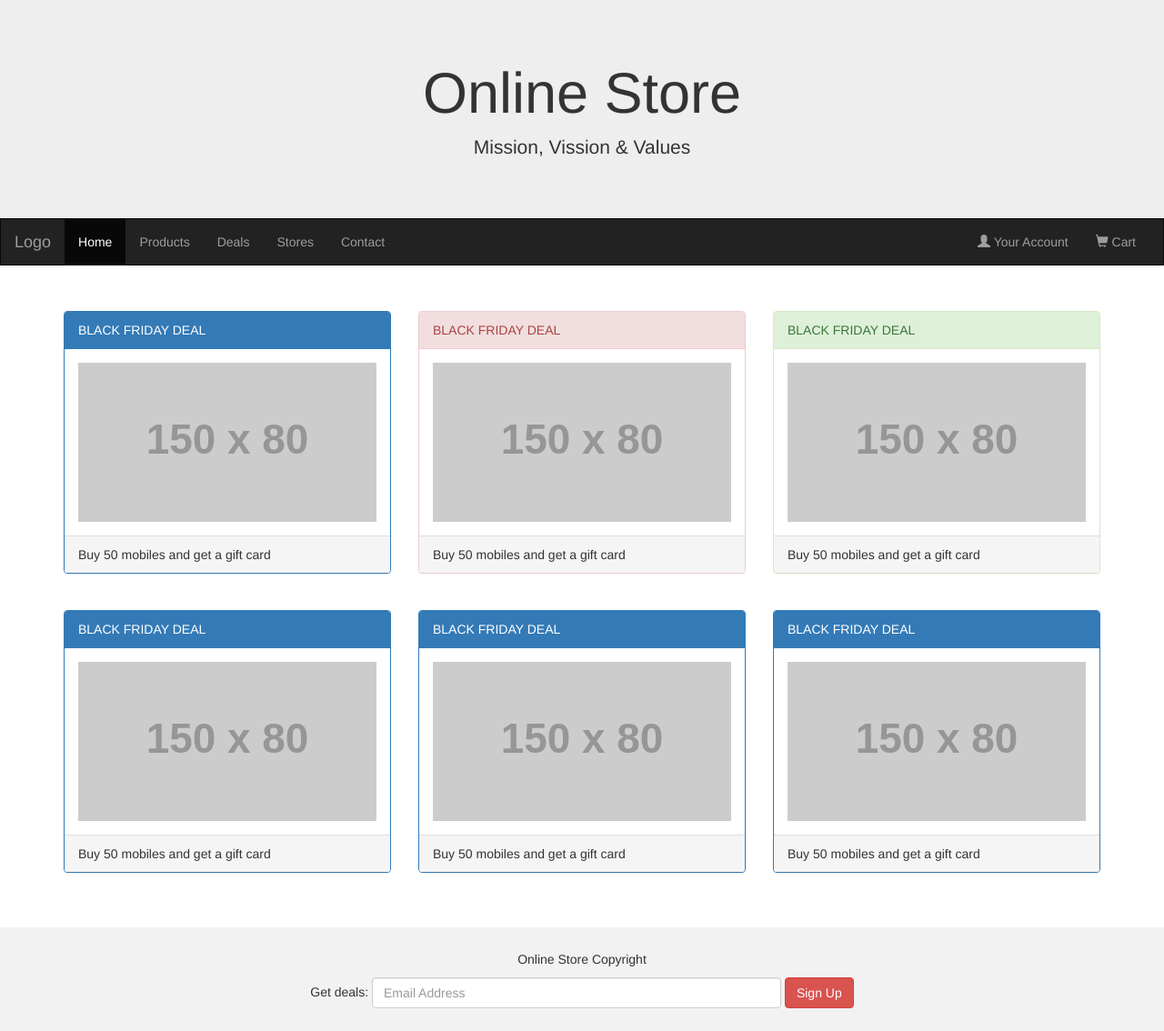
After one commit to J-XU2018/my-second-blog, a Django app: page /my_store in a window 1280 px wide. The commit adds this page. Shown: the whole page at 91% size. Run offline with Django 3.2, Linux system fonts and the light colour scheme; grey boxes labelled with a size stand in for pictures from a placeholder-image service; some libraries are stand-ins or nearby versions.

Commit message:
add my store dummy

```diff
--- a/blog/templates/blog/base.html
+++ b/blog/templates/blog/base.html
@@ -35,7 +35,10 @@
               <!-- <button type="button" class="btn btn-info">Info</button> -->
               <!-- <button type="button" class="btn btn-warning">Warning</button> -->
                 <a href="{% url 'logout' %}"><button type="button" class="btn btn-danger">log out</button></a>
+                <a href="{% url 'my_store' %}"><button type="button" class="btn btn-info">My Store</button></a>
+
                 <a href="https://www.google.co.nz/"><button type="button" class="btn btn-link">Google Link</button></a>
+
               {% else %}
                   <a id='login' href="{% url 'login' %}"><button type="button" class="btn btn-success">Login</button></a>
               {% endif %}
--- /dev/null
+++ b/blog/templates/my_store.html
@@ -0,0 +1,125 @@
+<!DOCTYPE html>
+<html lang="en">
+<head>
+  <title>Bootstrap Example</title>
+  <meta charset="utf-8">
+  <meta name="viewport" content="width=device-width, initial-scale=1">
+  <link rel="stylesheet" href="https://maxcdn.bootstrapcdn.com/bootstrap/3.3.7/css/bootstrap.min.css">
+  <script src="https://ajax.googleapis.com/ajax/libs/jquery/3.3.1/jquery.min.js"></script>
+  <script src="https://maxcdn.bootstrapcdn.com/bootstrap/3.3.7/js/bootstrap.min.js"></script>
+  <style>
+    /* Remove the navbar's default rounded borders and increase the bottom margin */
+    .navbar {
+      margin-bottom: 50px;
+      border-radius: 0;
+    }
+
+    /* Remove the jumbotron's default bottom margin */
+     .jumbotron {
+      margin-bottom: 0;
+    }
+
+    /* Add a gray background color and some padding to the footer */
+    footer {
+      background-color: #f2f2f2;
+      padding: 25px;
+    }
+  </style>
+</head>
+<body>
+
+<div class="jumbotron">
+  <div class="container text-center">
+    <h1>Online Store</h1>
+    <p>Mission, Vission & Values</p>
+  </div>
+</div>
+
+<nav class="navbar navbar-inverse">
+  <div class="container-fluid">
+    <div class="navbar-header">
+      <button type="button" class="navbar-toggle" data-toggle="collapse" data-target="#myNavbar">
+        <span class="icon-bar"></span>
+        <span class="icon-bar"></span>
+        <span class="icon-bar"></span>
+      </button>
+      <a class="navbar-brand" href="#">Logo</a>
+    </div>
+    <div class="collapse navbar-collapse" id="myNavbar">
+      <ul class="nav navbar-nav">
+        <li class="active"><a href="#">Home</a></li>
+        <li><a href="#">Products</a></li>
+        <li><a href="#">Deals</a></li>
+        <li><a href="#">Stores</a></li>
+        <li><a href="#">Contact</a></li>
+      </ul>
+      <ul class="nav navbar-nav navbar-right">
+        <li><a href="#"><span class="glyphicon glyphicon-user"></span> Your Account</a></li>
+        <li><a href="#"><span class="glyphicon glyphicon-shopping-cart"></span> Cart</a></li>
+      </ul>
+    </div>
+  </div>
+</nav>
+
+<div class="container">
+  <div class="row">
+    <div class="col-sm-4">
+      <div class="panel panel-primary">
+        <div class="panel-heading">BLACK FRIDAY DEAL</div>
+        <div class="panel-body"><img src="https://placehold.it/150x80?text=IMAGE" class="img-responsive" style="width:100%" alt="Image"></div>
+        <div class="panel-footer">Buy 50 mobiles and get a gift card</div>
+      </div>
+    </div>
+    <div class="col-sm-4">
+      <div class="panel panel-danger">
+        <div class="panel-heading">BLACK FRIDAY DEAL</div>
+        <div class="panel-body"><img src="https://placehold.it/150x80?text=IMAGE" class="img-responsive" style="width:100%" alt="Image"></div>
+        <div class="panel-footer">Buy 50 mobiles and get a gift card</div>
+      </div>
+    </div>
+    <div class="col-sm-4">
+      <div class="panel panel-success">
+        <div class="panel-heading">BLACK FRIDAY DEAL</div>
+        <div class="panel-body"><img src="https://placehold.it/150x80?text=IMAGE" class="img-responsive" style="width:100%" alt="Image"></div>
+        <div class="panel-footer">Buy 50 mobiles and get a gift card</div>
+      </div>
+    </div>
+  </div>
+</div><br>
+
+<div class="container">
+  <div class="row">
+    <div class="col-sm-4">
+      <div class="panel panel-primary">
+        <div class="panel-heading">BLACK FRIDAY DEAL</div>
+        <div class="panel-body"><img src="https://placehold.it/150x80?text=IMAGE" class="img-responsive" style="width:100%" alt="Image"></div>
+        <div class="panel-footer">Buy 50 mobiles and get a gift card</div>
+      </div>
+    </div>
+    <div class="col-sm-4">
+      <div class="panel panel-primary">
+        <div class="panel-heading">BLACK FRIDAY DEAL</div>
+        <div class="panel-body"><img src="https://placehold.it/150x80?text=IMAGE" class="img-responsive" style="width:100%" alt="Image"></div>
+        <div class="panel-footer">Buy 50 mobiles and get a gift card</div>
+      </div>
+    </div>
+    <div class="col-sm-4">
+      <div class="panel panel-primary">
+        <div class="panel-heading">BLACK FRIDAY DEAL</div>
+        <div class="panel-body"><img src="https://placehold.it/150x80?text=IMAGE" class="img-responsive" style="width:100%" alt="Image"></div>
+        <div class="panel-footer">Buy 50 mobiles and get a gift card</div>
+      </div>
+    </div>
+  </div>
+</div><br><br>
+
+<footer class="container-fluid text-center">
+  <p>Online Store Copyright</p>
+  <form class="form-inline">Get deals:
+    <input type="email" class="form-control" size="50" placeholder="Email Address">
+    <button type="button" class="btn btn-danger">Sign Up</button>
+  </form>
+</footer>
+
+</body>
+</html>
--- a/blog/urls.py
+++ b/blog/urls.py
@@ -10,5 +10,7 @@ urlpatterns = [
     url(r'^post/(?P<pk>\d+)/publish/$', views.post_publish, name='post_publish'),
     url(r'^post/(?P<pk>\d+)/remove/$', views.post_remove, name='post_remove'),
     url(r'^post/(?P<pk>\d+)/comment/$', views.add_comment_to_post, name='add_comment_to_post'),
+    url(r'^my_store$', views.my_store, name='my_store'),
+
 
 ]
--- a/blog/views.py
+++ b/blog/views.py
@@ -71,3 +71,6 @@ def add_comment_to_post(request, pk):
     else:
         form = CommentForm()
     return render(request, 'blog/add_comment_to_post.html', {'form': form})
+
+def my_store(request):
+    return render(request, 'my_store.html')
```
